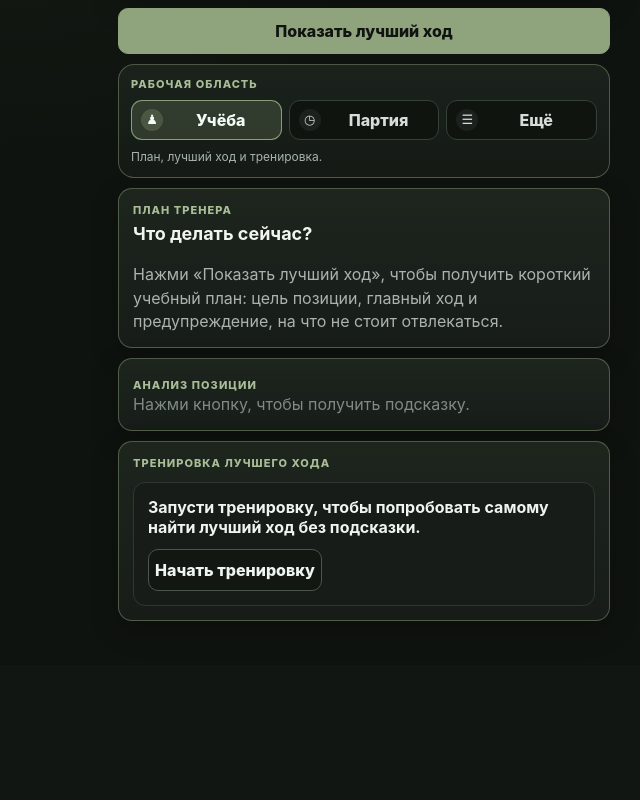
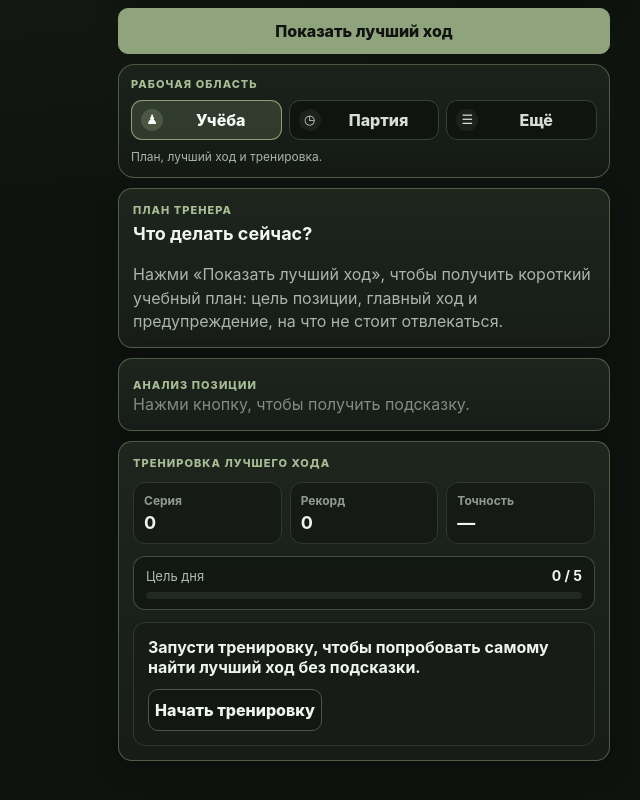
Before and after one commit to GeniusOfPython/chess-coach, a React (Vite) app: page / in a window 1280 px wide. Shown: the part 420-1220 px from the top of the page, without its empty margins (640-1280 px from the left). Before the commit the page ends 1085 px from the top, so only its background shows below. Built offline with nearby package versions, Linux system fonts and the light colour scheme.

Commit message:
Добавлена ежедневная цель тренировки

```diff
--- a/src/App.tsx
+++ b/src/App.tsx
@@ -161,6 +161,11 @@ const settingsStorageKeys = {
   privacyConsent: "chess-coach.privacy-consent",
   activeWorkspace: "chess-coach.active-workspace",
   currentPgn: "chess-coach.current-pgn",
+  trainingBestStreak: "chess-coach.training-best-streak",
+  trainingTotalAttempts: "chess-coach.training-total-attempts",
+  trainingTotalSuccesses: "chess-coach.training-total-successes",
+  trainingDailyDate: "chess-coach.training-daily-date",
+  trainingDailySuccesses: "chess-coach.training-daily-successes",
 };
 
 function readStoredBoolean({
@@ -181,6 +186,20 @@ function readStoredBoolean({
   }
 
   return fallback;
+}
+
+function readStoredNumber({
+  key,
+  fallback,
+}: {
+  key: string;
+  fallback: number;
+}) {
+  const value = Number(readStorageValue(key));
+
+  return Number.isFinite(value) && value >= 0
+    ? value
+    : fallback;
 }
 
 function readStoredGameMode(): GameMode {
@@ -247,6 +266,27 @@ function readStoredWorkspace(): WorkspaceId {
   return "coach";
 }
 
+const dailyTrainingGoal = 5;
+
+function getTodayStorageKey() {
+  return new Date().toISOString().slice(0, 10);
+}
+
+function readStoredDailySuccesses() {
+  const storedDate = readStorageValue(
+    settingsStorageKeys.trainingDailyDate,
+  );
+
+  if (storedDate !== getTodayStorageKey()) {
+    return 0;
+  }
+
+  return readStoredNumber({
+    key: settingsStorageKeys.trainingDailySuccesses,
+    fallback: 0,
+  });
+}
+
 const initialTrainingTask: BestMoveTrainingTask = {
   status: "idle",
   positionFen: null,
@@ -280,6 +320,36 @@ function App() {
 
   const [bestMoveTrainingTask, setBestMoveTrainingTask] =
     useState<BestMoveTrainingTask>(initialTrainingTask);
+
+  const [trainingCurrentStreak, setTrainingCurrentStreak] =
+    useState(0);
+
+  const [trainingBestStreak, setTrainingBestStreak] =
+    useState(() =>
+      readStoredNumber({
+        key: settingsStorageKeys.trainingBestStreak,
+        fallback: 0,
+      }),
+    );
+
+  const [trainingTotalAttempts, setTrainingTotalAttempts] =
+    useState(() =>
+      readStoredNumber({
+        key: settingsStorageKeys.trainingTotalAttempts,
+        fallback: 0,
+      }),
+    );
+
+  const [trainingTotalSuccesses, setTrainingTotalSuccesses] =
+    useState(() =>
+      readStoredNumber({
+        key: settingsStorageKeys.trainingTotalSuccesses,
+        fallback: 0,
+      }),
+    );
+
+  const [trainingDailySuccesses, setTrainingDailySuccesses] =
+    useState(() => readStoredDailySuccesses());
 
   const [learningJournalItems, setLearningJournalItems] =
     useState<LearningJournalItem[]>([]);
@@ -342,6 +412,38 @@ function App() {
 
   useEffect(() => {
     writeStorageValue(
+      settingsStorageKeys.trainingBestStreak,
+      String(trainingBestStreak),
+    );
+  }, [trainingBestStreak]);
+
+  useEffect(() => {
+    writeStorageValue(
+      settingsStorageKeys.trainingTotalAttempts,
+      String(trainingTotalAttempts),
+    );
+  }, [trainingTotalAttempts]);
+
+  useEffect(() => {
+    writeStorageValue(
+      settingsStorageKeys.trainingTotalSuccesses,
+      String(trainingTotalSuccesses),
+    );
+  }, [trainingTotalSuccesses]);
+
+  useEffect(() => {
+    writeStorageValue(
+      settingsStorageKeys.trainingDailyDate,
+      getTodayStorageKey(),
+    );
+    writeStorageValue(
+      settingsStorageKeys.trainingDailySuccesses,
+      String(trainingDailySuccesses),
+    );
+  }, [trainingDailySuccesses]);
+
+  useEffect(() => {
+    writeStorageValue(
       settingsStorageKeys.showAnalysisArrows,
       String(showAnalysisArrows),
     );
@@ -384,7 +486,7 @@ function App() {
     rewardToastTimerRef.current = window.setTimeout(() => {
       setRewardToast(null);
       rewardToastTimerRef.current = null;
-    }, 2400);
+    }, 4200);
   }
 
   const {
@@ -678,6 +780,52 @@ function App() {
     return bestMove.startsWith(playedMove);
   }
 
+  function recordTrainingAttempt(solved: boolean) {
+    setTrainingTotalAttempts((value) => value + 1);
+
+    if (!solved) {
+      setTrainingCurrentStreak(0);
+      return;
+    }
+
+    setTrainingTotalSuccesses((value) => value + 1);
+
+    setTrainingDailySuccesses((currentDailySuccesses) => {
+      const nextDailySuccesses = currentDailySuccesses + 1;
+
+      if (
+        currentDailySuccesses < dailyTrainingGoal &&
+        nextDailySuccesses >= dailyTrainingGoal
+      ) {
+        showRewardToast({
+          kind: "success",
+          title: "Цель дня выполнена",
+          text: "Пять лучших ходов найдены. Можно закончить на хорошем результате или продолжить серию.",
+        });
+      }
+
+      return nextDailySuccesses;
+    });
+
+    setTrainingCurrentStreak((currentStreak) => {
+      const nextStreak = currentStreak + 1;
+
+      setTrainingBestStreak((bestStreak) =>
+        Math.max(bestStreak, nextStreak),
+      );
+
+      return nextStreak;
+    });
+  }
+
+  function handleResetTrainingStats() {
+    setTrainingCurrentStreak(0);
+    setTrainingBestStreak(0);
+    setTrainingTotalAttempts(0);
+    setTrainingTotalSuccesses(0);
+    setTrainingDailySuccesses(0);
+  }
+
   async function handleStartBestMoveTraining() {
     if (
       isBotThinking ||
@@ -805,6 +953,8 @@ function App() {
           playedMove,
           bestMove: bestMoveTrainingTask.bestMove,
         });
+
+        recordTrainingAttempt(trainingSolved);
 
         setBestMoveTrainingTask({
           ...bestMoveTrainingTask,
@@ -1199,6 +1349,14 @@ function App() {
 
               <BestMoveTrainingPanel
                 task={bestMoveTrainingTask}
+                stats={{
+                  currentStreak: trainingCurrentStreak,
+                  bestStreak: trainingBestStreak,
+                  totalAttempts: trainingTotalAttempts,
+                  totalSuccesses: trainingTotalSuccesses,
+                  dailyGoal: dailyTrainingGoal,
+                  dailySuccesses: trainingDailySuccesses,
+                }}
                 canStart={
                   !isBotThinking &&
                   isViewingCurrentPosition &&
@@ -1207,6 +1365,7 @@ function App() {
                 onStart={handleStartBestMoveTraining}
                 onRevealHint={handleRevealBestMoveHint}
                 onReset={resetBestMoveTraining}
+                onResetStats={handleResetTrainingStats}
               />
             </section>
           )}
--- a/src/components/BestMoveTrainingPanel.css
+++ b/src/components/BestMoveTrainingPanel.css
@@ -95,3 +95,108 @@
 .best-move-training-hints p {
   color: #d7e2ff;
 }
+
+.best-move-training-heading {
+  display: flex;
+  align-items: center;
+  justify-content: space-between;
+  gap: 12px;
+}
+
+.best-move-training-reset-stats {
+  min-height: 32px;
+  padding: 6px 10px;
+  border: 1px solid #303733;
+  border-radius: 999px;
+  background: #151a17;
+  color: #9fa9a3;
+  font-size: 12px;
+  font-weight: 700;
+  cursor: pointer;
+}
+
+.best-move-training-reset-stats:hover {
+  border-color: rgba(255, 170, 40, 0.65);
+  color: #f0f4ef;
+}
+
+.best-move-training-stats {
+  display: grid;
+  grid-template-columns: repeat(3, 1fr);
+  gap: 8px;
+}
+
+.best-move-training-stats div {
+  display: grid;
+  gap: 4px;
+  padding: 10px;
+  border: 1px solid #303733;
+  border-radius: 12px;
+  background: #151a17;
+}
+
+.best-move-training-stats span {
+  color: #8f9a94;
+  font-size: 12px;
+  font-weight: 700;
+}
+
+.best-move-training-stats strong {
+  color: #f0f4ef;
+  font-size: 18px;
+}
+
+.best-move-training-streak-note {
+  padding: 10px 12px;
+  border: 1px solid rgba(60, 200, 90, 0.45);
+  border-radius: 12px;
+  background: rgba(60, 200, 90, 0.08);
+  color: #d7f6df !important;
+}
+
+@media (max-width: 720px) {
+  .best-move-training-stats {
+    grid-template-columns: 1fr;
+  }
+}
+
+
+.best-move-training-daily {
+  display: grid;
+  gap: 8px;
+  padding: 10px 12px;
+  border: 1px solid rgba(80, 94, 86, 0.75);
+  border-radius: 12px;
+  background: rgba(16, 22, 18, 0.76);
+}
+
+.best-move-training-daily-header {
+  display: flex;
+  align-items: center;
+  justify-content: space-between;
+  gap: 12px;
+}
+
+.best-move-training-daily-header span {
+  color: #aeb8b1;
+  font-size: 13px;
+}
+
+.best-move-training-daily-header strong {
+  color: #f0f5f1;
+  font-size: 14px;
+}
+
+.best-move-training-daily-bar {
+  height: 7px;
+  overflow: hidden;
+  border-radius: 999px;
+  background: rgba(35, 42, 37, 0.95);
+}
+
+.best-move-training-daily-bar > div {
+  height: 100%;
+  border-radius: inherit;
+  background: linear-gradient(90deg, #46a3ff, #3cc85a);
+  transition: width 0.25s ease;
+}
--- a/src/components/BestMoveTrainingPanel.tsx
+++ b/src/components/BestMoveTrainingPanel.tsx
@@ -16,12 +16,23 @@ export type BestMoveTrainingTask = {
   hintLevel: number;
 };
 
+export type BestMoveTrainingStats = {
+  currentStreak: number;
+  bestStreak: number;
+  totalAttempts: number;
+  totalSuccesses: number;
+  dailyGoal: number;
+  dailySuccesses: number;
+};
+
 type Props = {
   task: BestMoveTrainingTask;
+  stats: BestMoveTrainingStats;
   canStart: boolean;
   onStart: () => void;
   onRevealHint: () => void;
   onReset: () => void;
+  onResetStats: () => void;
 };
 
 function formatMove(move: string | null) {
@@ -98,12 +109,30 @@ function getVisibleHints(task: BestMoveTrainingTask) {
   return hints;
 }
 
+function getAccuracy(stats: BestMoveTrainingStats) {
+  if (stats.totalAttempts === 0) {
+    return "—";
+  }
+
+  return `${Math.round((stats.totalSuccesses / stats.totalAttempts) * 100)}%`;
+}
+
+function getDailyProgress(stats: BestMoveTrainingStats) {
+  if (stats.dailyGoal <= 0) {
+    return 0;
+  }
+
+  return Math.min(100, Math.round((stats.dailySuccesses / stats.dailyGoal) * 100));
+}
+
 export default function BestMoveTrainingPanel({
   task,
+  stats,
   canStart,
   onStart,
   onRevealHint,
   onReset,
+  onResetStats,
 }: Props) {
   const explanations =
     task.positionFen && task.bestMove
@@ -114,10 +143,60 @@ export default function BestMoveTrainingPanel({
 
   return (
     <div className="best-move-training-card">
-      <span className="status-label">Тренировка лучшего хода</span>
+      <div className="best-move-training-heading">
+        <span className="status-label">Тренировка лучшего хода</span>
+
+        {stats.totalAttempts > 0 && (
+          <button
+            type="button"
+            className="best-move-training-reset-stats"
+            onClick={onResetStats}
+          >
+            Сбросить серию
+          </button>
+        )}
+      </div>
+
+      <div className="best-move-training-stats" aria-label="Статистика тренировки">
+        <div>
+          <span>Серия</span>
+          <strong>{stats.currentStreak}</strong>
+        </div>
+
+        <div>
+          <span>Рекорд</span>
+          <strong>{stats.bestStreak}</strong>
+        </div>
+
+        <div>
+          <span>Точность</span>
+          <strong>{getAccuracy(stats)}</strong>
+        </div>
+      </div>
+
+      <div className="best-move-training-daily">
+        <div className="best-move-training-daily-header">
+          <span>Цель дня</span>
+          <strong>{Math.min(stats.dailySuccesses, stats.dailyGoal)} / {stats.dailyGoal}</strong>
+        </div>
+
+        <div className="best-move-training-daily-bar" aria-hidden="true">
+          <div
+            style={{
+              width: `${getDailyProgress(stats)}%`,
+            }}
+          />
+        </div>
+      </div>
 
       <div className={`best-move-training ${task.status}`}>
         <strong>{getStatusText(task)}</strong>
+
+        {stats.currentStreak >= 3 && task.status !== "fail" && (
+          <p className="best-move-training-streak-note">
+            Хорошая серия: {stats.currentStreak} лучших ходов подряд. Продолжай без подсказок, чтобы закрепить навык.
+          </p>
+        )}
 
         {task.error && (
           <p className="best-move-training-error">
@@ -205,7 +284,7 @@ export default function BestMoveTrainingPanel({
               disabled={task.status === "preparing"}
               onClick={onReset}
             >
-              Сбросить
+              Сбросить задачу
             </button>
           )}
         </div>
--- a/src/components/RewardToast.tsx
+++ b/src/components/RewardToast.tsx
@@ -38,6 +38,8 @@ export default function RewardToast({ message }: Props) {
         <strong>{message.title}</strong>
         <span>{message.text}</span>
       </div>
+
+      <div className="reward-toast-progress" aria-hidden="true" />
     </div>
   );
 }
```
Also changed, not shown: src/components/RewardToast.css (+31 -0 lines), 3 other files (tests, documents, lock files or other folders).
